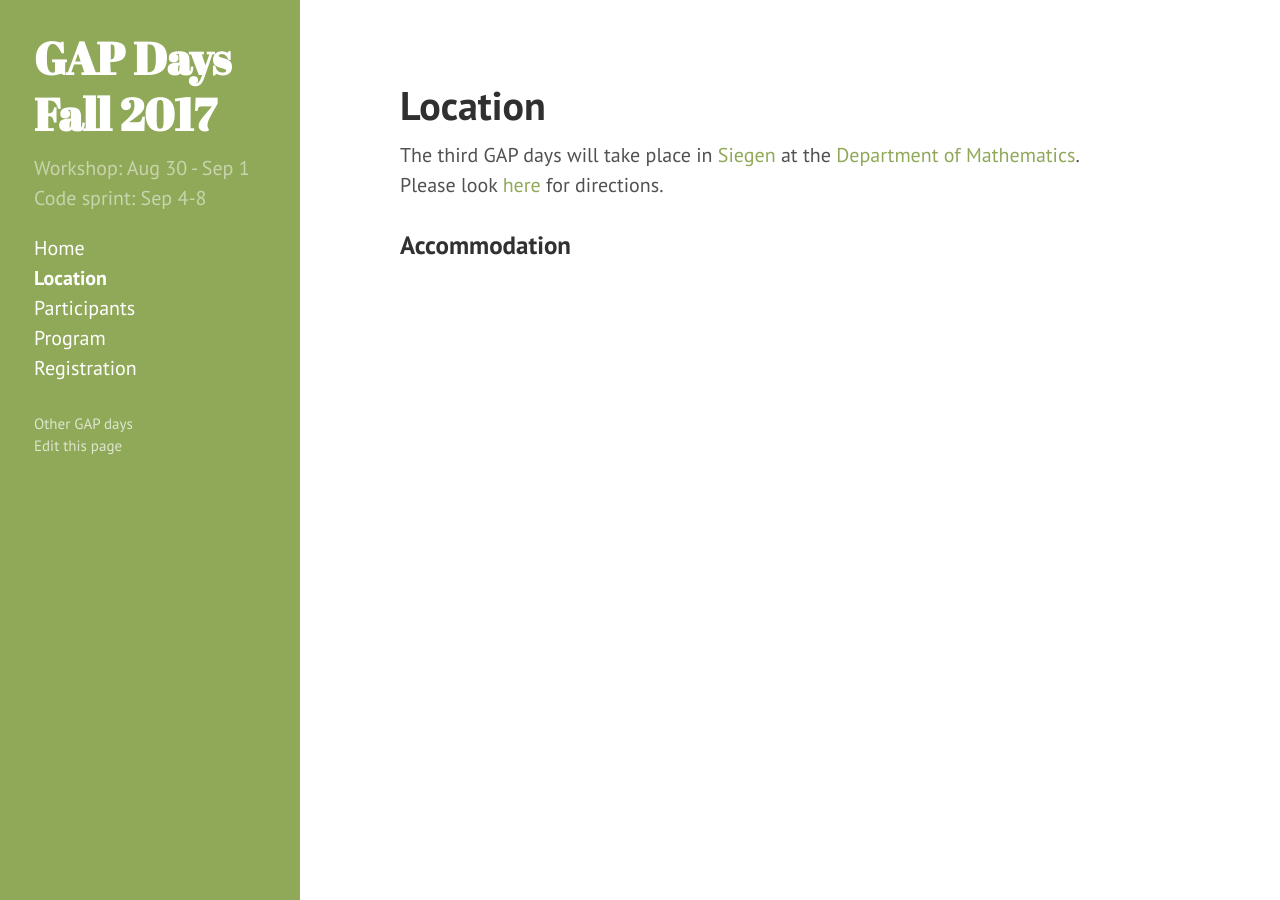
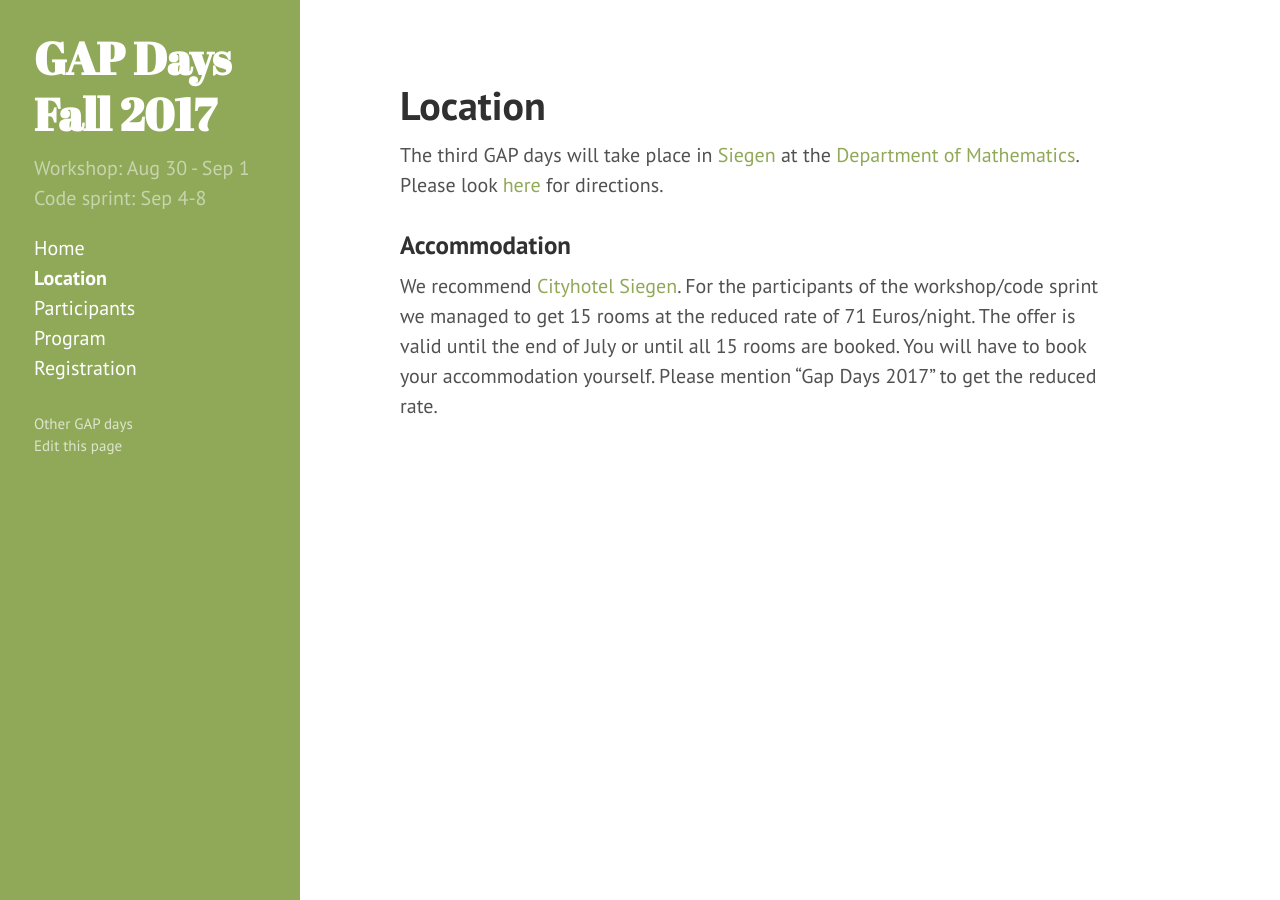
Before and after one commit to lbfm-rwth/gap-in-algebraic-research-2018, a Jekyll site: the page built from location.md, in a window 1280 px wide. Built offline with Jekyll 4.4.1, drawn with Linux system fonts in a browser that asks for light colours.

Commit message:
Add accomodation to location page

```diff
--- a/location.md
+++ b/location.md
@@ -8,3 +8,10 @@ The third GAP days will take place in
 [Department of Mathematics](http://www.mathematik.uni-siegen.de/). Please look [here](http://www.uni-siegen.de/fb6/fb6/anfahrt/index.html.en?lang=en) for directions.
 
 <h3>Accommodation</h3>
+
+We recommend <a href="http://www.cityhotel-siegen.de">Cityhotel Siegen</a>.
+For the participants of the workshop/code sprint we managed to
+get 15 rooms at the reduced rate of 71 Euros/night.
+The offer is valid until the end of July or until all 15 rooms are booked.
+You will have to book your accommodation yourself. Please
+mention <Q>Gap Days 2017</Q> to get the reduced rate.
```
